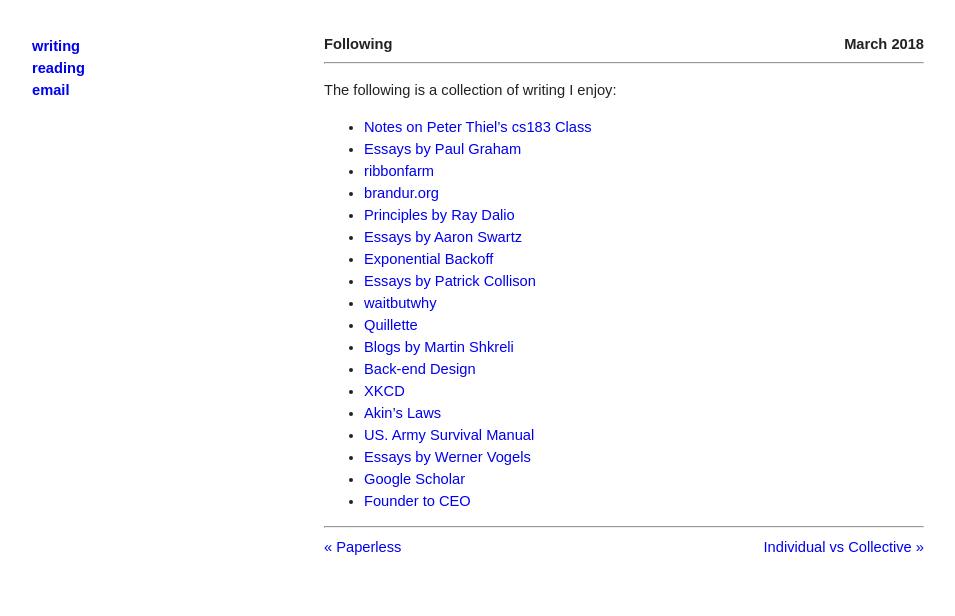
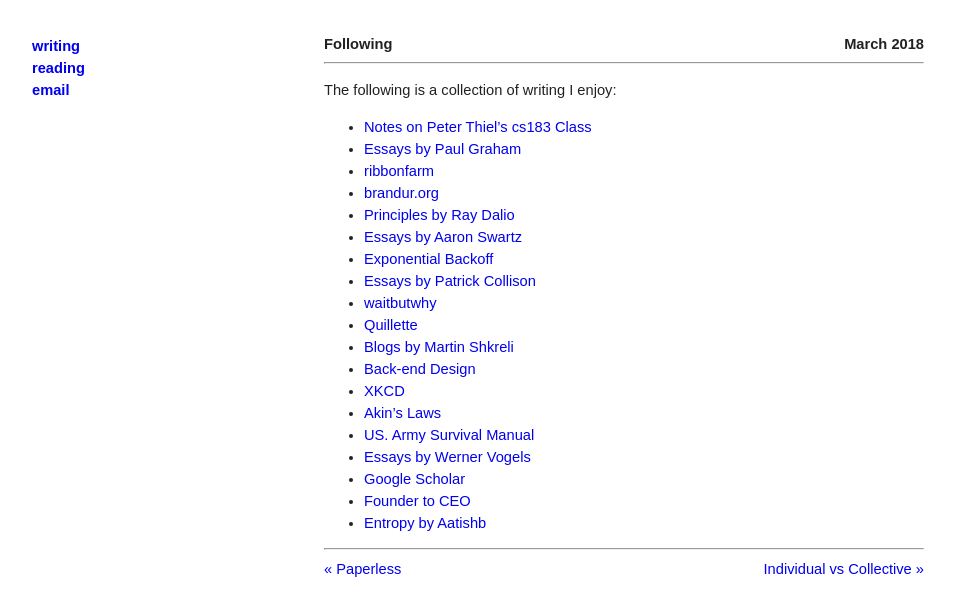
Before and after one commit to rogerkirkness/writing, a Jekyll site: the page built from _posts/2018-03-13-following.md, in a window 1280 px wide. Shown: the top 616 px of the page, without its empty margins (16-971 px from the left). Built offline with Jekyll 4.4.1, drawn with Linux system fonts in a browser that asks for light colours.

Commit message:
Bump version to 1.1.2

```diff
--- a/_posts/2018-03-13-following.md
+++ b/_posts/2018-03-13-following.md
@@ -23,3 +23,4 @@
 * [Essays by Werner Vogels](https://www.allthingsdistributed.com/)
 * [Google Scholar](https://scholar.google.com)
 * [Founder to CEO](https://docs.google.com/document/d/1ZJZbv4J6FZ8Dnb0JuMhJxTnwl-dwqx5xl0s65DE3wO8/preview#heading=h.pdmqf3646hgt)
+* [Entropy by Aatishb](https://aatishb.com/entropy/)
```
